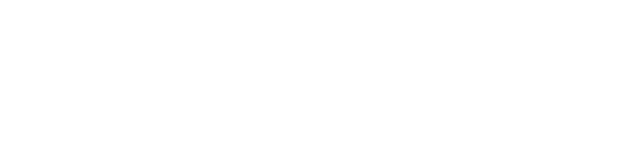
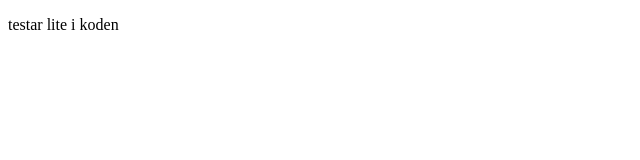
Before and after one commit to kimlagland/git-demo, a plain HTML site: page index.html in a window 1280 px wide. Shown: the whole page, without its empty margins (0-640 px from the left). Drawn offline with Linux system fonts and the light colour scheme.

Commit message:
Testing new code in index.html

```diff
--- a/index.html
+++ b/index.html
@@ -7,7 +7,7 @@
 </head>
 
 <body>
-
+    <p>testar lite i koden</p>
 </body>
 
 </html>
```
